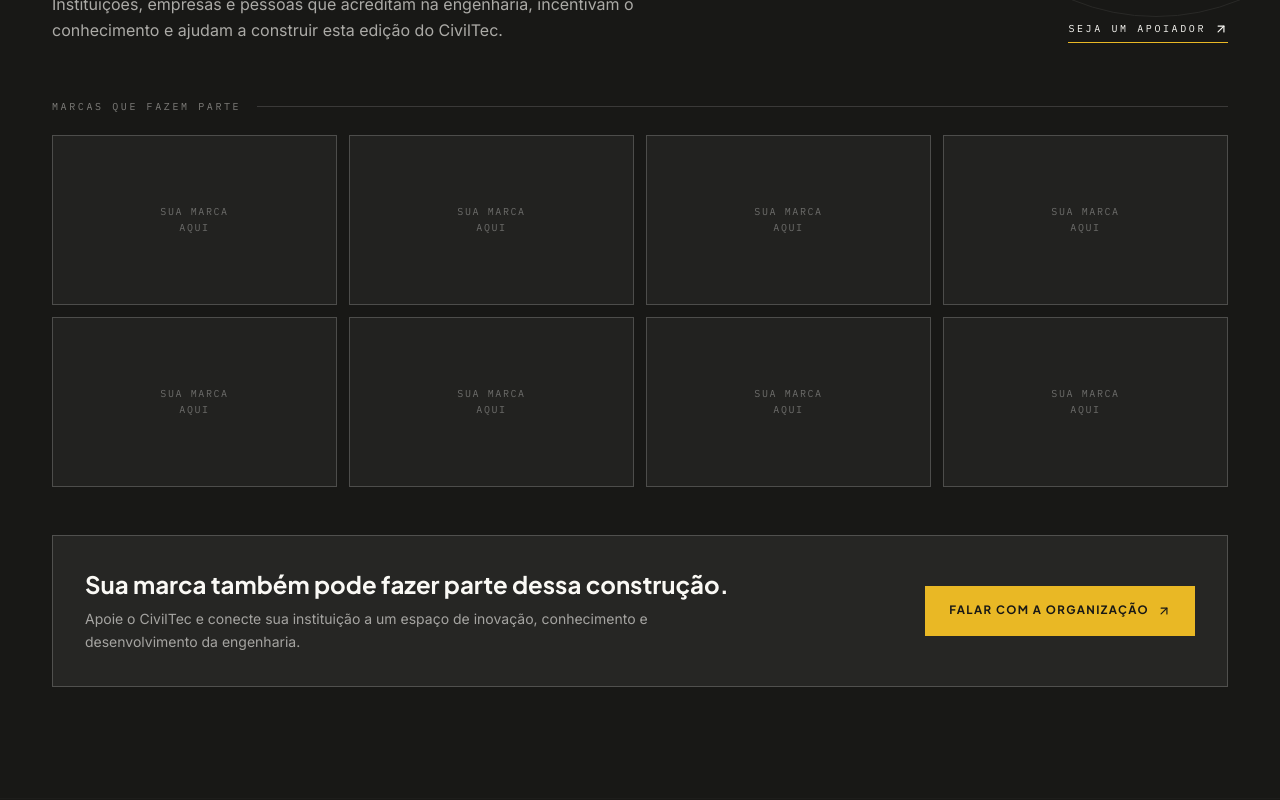
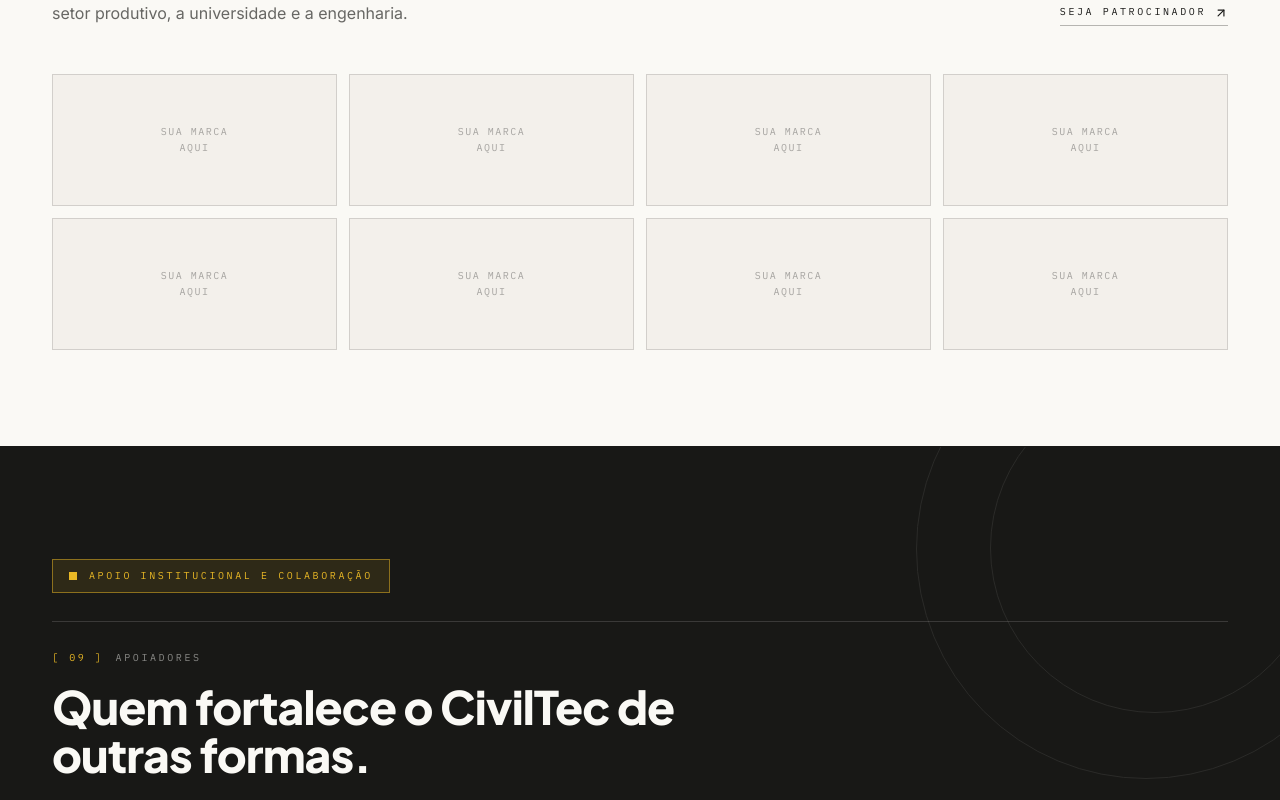
Before and after one commit to Dkalones/civil-tec, a React (Vite) app: page / in a window 1280 px wide. Shown: the part 6460-7260 px from the top of the page. Built offline with nearby package versions, Linux system fonts and the light colour scheme.

Commit message:
Separa patrocinadores e apoiadores em áreas distintas

```diff
--- a/src/components/site/Sponsors.jsx
+++ b/src/components/site/Sponsors.jsx
@@ -2,56 +2,96 @@ import { ArrowUpRight } from "lucide-react";
 import { EVENT } from "@/lib/event-data";
 import SectionHeading from "@/components/site/SectionHeading";
 
+const LogoPlaceholder = ({ label = "Sua marca" }) => (
+  <div className="flex min-h-[132px] items-center justify-center border border-ink/15 bg-concrete/45 px-5 py-7 text-center transition hover:border-signal/70 hover:bg-concrete">
+    <span className="font-mono text-[10px] uppercase leading-relaxed tracking-[0.15em] text-ink/35">
+      {label}
+      <br />
+      aqui
+    </span>
+  </div>
+);
+
 export default function Sponsors() {
   return (
-    <section id="patrocinio" className="relative overflow-hidden border-y border-ink/10 bg-ink text-ink-foreground">
-      <div aria-hidden="true" className="pointer-events-none absolute inset-0 opacity-[0.07]">
-        <div className="absolute -right-24 -top-32 h-[440px] w-[440px] rounded-full border border-ink-foreground" />
-        <div className="absolute -right-12 -top-20 h-[320px] w-[320px] rounded-full border border-ink-foreground" />
-        <div className="absolute bottom-0 left-0 h-px w-full bg-ink-foreground/30" />
+    <>
+      <section id="patrocinio" className="border-t border-ink/10 bg-background">
+        <div className="mx-auto w-full max-w-[1240px] px-5 py-20 sm:px-8 md:py-24">
+          <SectionHeading
+            index="08"
+            eyebrow="Patrocinadores"
+            title="Marcas que investem em novas ideias."
+            description="Empresas que contribuem para a realização do CivilTec e fortalecem a conexão entre o setor produtivo, a universidade e a engenharia."
+            action={
+              EVENT.email ? (
+                <a
+                  href={`mailto:${EVENT.email}?subject=Patroc%C3%ADnio%20CivilTec`}
+                  className="label-mono inline-flex items-center gap-2 self-start border-b border-ink/30 pb-1 text-ink transition hover:border-signal hover:text-ink/65 md:self-end"
+                >
+                  Seja patrocinador
+                  <ArrowUpRight className="h-3.5 w-3.5" aria-hidden="true" />
+                </a>
+              ) : null
+            }
+          />
+
+          <div className="mt-12 grid grid-cols-2 gap-3 sm:grid-cols-3 lg:grid-cols-4">
+            {Array.from({ length: 8 }).map((_, i) => (
+              <LogoPlaceholder key={i} />
+            ))}
+          </div>
+        </div>
+      </section>
+
+      <section id="apoiadores" className="relative overflow-hidden border-y border-ink/10 bg-ink text-ink-foreground">
+        <div aria-hidden="true" className="pointer-events-none absolute inset-0 opacity-[0.08]">
+          <div className="absolute -right-24 -top-32 h-[460px] w-[460px] rounded-full border border-ink-foreground" />
+          <div className="absolute -right-10 -top-16 h-[330px] w-[330px] rounded-full border border-ink-foreground" />
+          <div className="absolute bottom-0 left-0 h-1 w-full bg-signal" />
         </div>
 
         <div className="relative mx-auto w-full max-w-[1240px] px-5 py-20 sm:px-8 md:py-28">
-        <div className="mb-8 flex items-center gap-3">
+          <div className="mb-7 inline-flex items-center gap-3 border border-signal/50 bg-signal/10 px-4 py-2">
             <span className="h-2 w-2 bg-signal" />
-          <p className="label-mono text-ink-foreground/55">Rede de apoio · CivilTec</p>
+            <p className="label-mono text-signal">Apoio institucional e colaboração</p>
           </div>
 
           <SectionHeading
-          index="08"
-          eyebrow="Patrocinadores e apoiadores"
-          title="Quem apoia, faz acontecer."
-          description="Instituições, empresas e pessoas que acreditam na engenharia, incentivam o conhecimento e ajudam a construir esta edição do CivilTec."
+            index="09"
+            eyebrow="Apoiadores"
+            title="Quem fortalece o CivilTec de outras formas."
+            description="Instituições, entidades, projetos e colaboradores que contribuem com presença, conhecimento, divulgação, estrutura ou apoio institucional. Cada parceria ajuda o evento a acontecer."
             tone="dark"
             action={
               EVENT.email ? (
                 <a
-                href={`mailto:${EVENT.email}?subject=Patroc%C3%ADnio%20CivilTec`}
+                  href={`mailto:${EVENT.email}?subject=Apoio%20ao%20CivilTec`}
                   className="label-mono inline-flex items-center gap-2 self-start border-b border-signal pb-1 text-ink-foreground transition hover:text-signal md:self-end"
                 >
                   Seja um apoiador
                   <ArrowUpRight className="h-3.5 w-3.5" aria-hidden="true" />
                 </a>
-            ) : (
-              <span className="label-mono text-ink-foreground/45">Apoio em breve</span>
-            )
+              ) : null
             }
           />
 
-        <div className="mt-14">
-          <div className="mb-5 flex items-center justify-between gap-4">
-            <p className="label-mono text-ink-foreground/45">Marcas que fazem parte</p>
-            <span className="h-px flex-1 bg-ink-foreground/15" />
+          <div className="mt-12 border border-ink-foreground/20 bg-ink-foreground/[0.045] p-5 sm:p-7">
+            <div className="mb-6 flex flex-col gap-2 sm:flex-row sm:items-center sm:justify-between">
+              <p className="font-heading text-lg font-bold text-ink-foreground sm:text-xl">
+                Nossa rede de apoiadores
+              </p>
+              <p className="label-mono text-ink-foreground/40">
+                Parcerias que fazem a diferença
+              </p>
             </div>
-
             <div className="grid grid-cols-2 gap-3 sm:grid-cols-3 lg:grid-cols-4">
               {Array.from({ length: 8 }).map((_, i) => (
                 <div
                   key={i}
-                className="group flex min-h-[150px] items-center justify-center border border-ink-foreground/20 bg-ink-foreground/[0.045] px-5 py-8 text-center transition duration-300 hover:border-signal/70 hover:bg-ink-foreground/[0.08] sm:min-h-[170px]"
+                  className="group flex min-h-[118px] items-center justify-center border border-ink-foreground/15 bg-ink-foreground/[0.04] px-5 py-6 text-center transition hover:border-signal/70 hover:bg-ink-foreground/[0.08]"
                 >
-                <span className="font-mono text-[10px] uppercase leading-relaxed tracking-[0.16em] text-ink-foreground/35 transition group-hover:text-ink-foreground/65">
-                  Sua marca
+                  <span className="font-mono text-[10px] uppercase leading-relaxed tracking-[0.15em] text-ink-foreground/35 transition group-hover:text-ink-foreground/65">
+                    Apoiador
                     <br />
                     aqui
                   </span>
@@ -60,13 +100,13 @@ export default function Sponsors() {
             </div>
           </div>
 
-        <div className="mt-12 flex flex-col items-start justify-between gap-6 border border-ink-foreground/20 bg-ink-foreground/[0.06] p-6 sm:p-8 md:flex-row md:items-center">
+          <div className="mt-8 flex flex-col items-start justify-between gap-5 border-l-4 border-signal bg-ink-foreground/[0.07] p-6 sm:p-8 md:flex-row md:items-center">
             <div className="max-w-2xl">
               <p className="font-heading text-xl font-bold text-ink-foreground sm:text-2xl">
-              Sua marca também pode fazer parte dessa construção.
+                Apoiar também é construir conhecimento.
               </p>
               <p className="mt-2 text-[14px] leading-relaxed text-ink-foreground/60">
-              Apoie o CivilTec e conecte sua instituição a um espaço de inovação, conhecimento e desenvolvimento da engenharia.
+                Quer contribuir com o CivilTec como instituição, entidade ou parceiro colaborador? Converse com a organização.
               </p>
             </div>
             <a
@@ -81,5 +121,6 @@ export default function Sponsors() {
           </div>
         </div>
       </section>
+    </>
   );
 }
```
Lines whose indentation alone changed are shown as unchanged.
